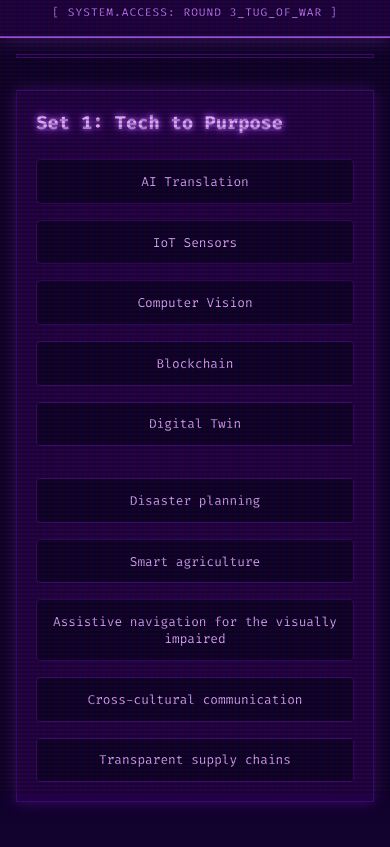
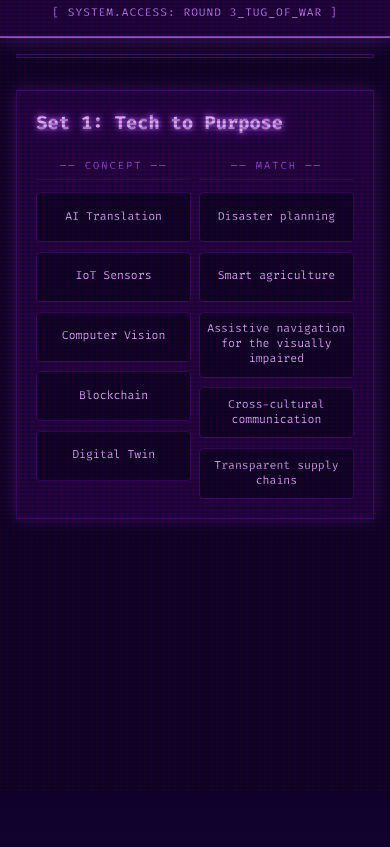
Before and after one commit to sarathTechie/cyber-odyssey, a website: page round3.html in a window 390 px wide. Both pictures are taken after a click on the button "INITIALIZE_ROUND_3". Shown: the part 51-898 px from the top of the page. Drawn offline with Linux system fonts and the light colour scheme; no server answers.

Commit message:
Updated Cyber Odyssey

```diff
--- a/round3.html
+++ b/round3.html
@@ -12,27 +12,50 @@
         .matching-board {
             display: grid;
             grid-template-columns: 1fr 1fr;
-            gap: 2rem;
+            gap: 1rem;
             margin-top: 1.5rem;
+        }
+
+        /* Column headers to make it obvious which side is which */
+        .matching-col-wrapper {
+            display: flex;
+            flex-direction: column;
+            gap: 0.5rem;
+        }
+
+        .col-label {
+            text-align: center;
+            font-size: 0.75rem;
+            color: var(--highlight);
+            letter-spacing: 2px;
+            border-bottom: 1px solid var(--border-color);
+            padding-bottom: 0.4rem;
+            margin-bottom: 0.3rem;
         }
 
         .matching-col {
             display: flex;
             flex-direction: column;
-            gap: 1rem;
+            gap: 0.6rem;
         }
 
         .match-btn {
             background-color: var(--bg-primary);
             border: 1px solid var(--border-color);
             color: var(--text-primary);
-            padding: 1rem;
+            padding: 0.8rem 0.5rem;
             text-align: center;
             cursor: pointer;
             transition: all 0.3s;
             font-family: 'Fira Code', monospace;
-            font-size: 0.9rem;
+            font-size: 0.85rem;
             border-radius: 4px;
+            min-height: 55px;
+            display: flex;
+            align-items: center;
+            justify-content: center;
+            line-height: 1.3;
+            width: 100%;
         }
 
         .match-btn:hover {
@@ -82,16 +105,20 @@
             }
         }
 
-        @media (max-width: 768px) {
+        /* Mobile: same 2-column layout, just smaller text */
+        @media (max-width: 600px) {
             .matching-board {
-                grid-template-columns: 1fr;
+                gap: 0.5rem;
             }
-        }
 
-        @media (max-width: 600px) {
             .match-btn {
-                font-size: 0.8rem;
-                padding: 0.8rem 0.5rem;
+                font-size: 0.72rem;
+                padding: 0.6rem 0.3rem;
+                min-height: 50px;
+            }
+
+            .col-label {
+                font-size: 0.65rem;
             }
 
             #end-screen>div,
@@ -135,11 +162,13 @@
                 <h3 id="q-number" class="neon-text">Set 1</h3>
 
                 <div class="matching-board">
-                    <div class="matching-col" id="col-left">
-                        <!-- Left items populated by JS -->
+                    <div class="matching-col-wrapper">
+                        <div class="col-label">── CONCEPT ──</div>
+                        <div class="matching-col" id="col-left"></div>
                     </div>
-                    <div class="matching-col" id="col-right">
-                        <!-- Right items populated by JS -->
+                    <div class="matching-col-wrapper">
+                        <div class="col-label">── MATCH ──</div>
+                        <div class="matching-col" id="col-right"></div>
                     </div>
                 </div>
 
```
